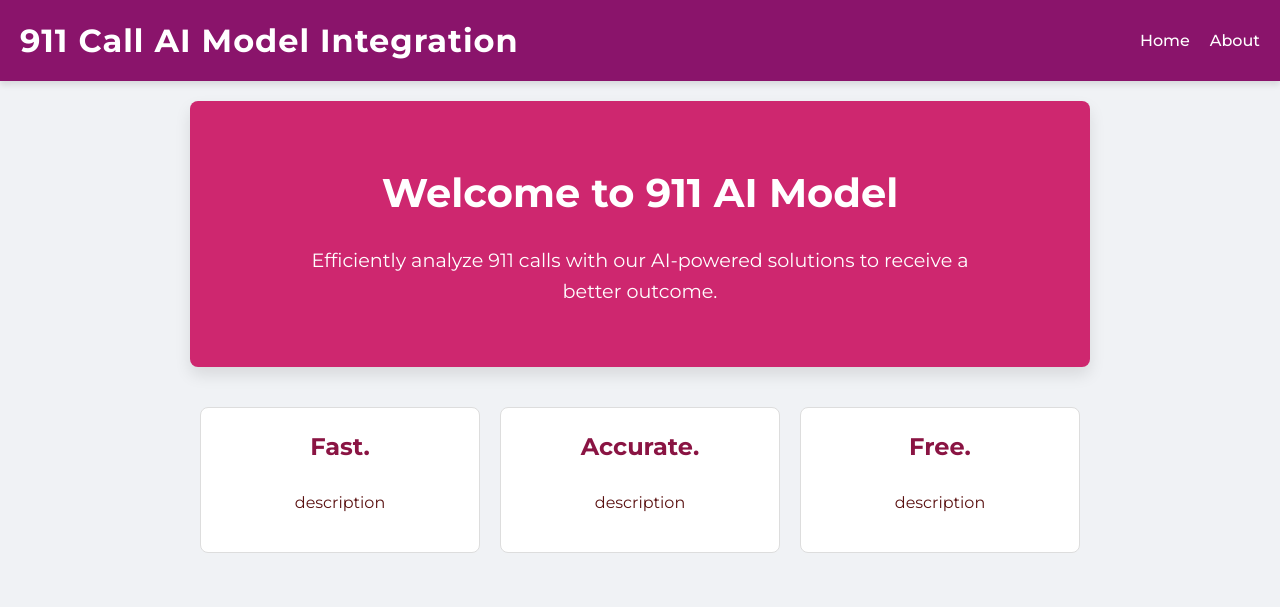
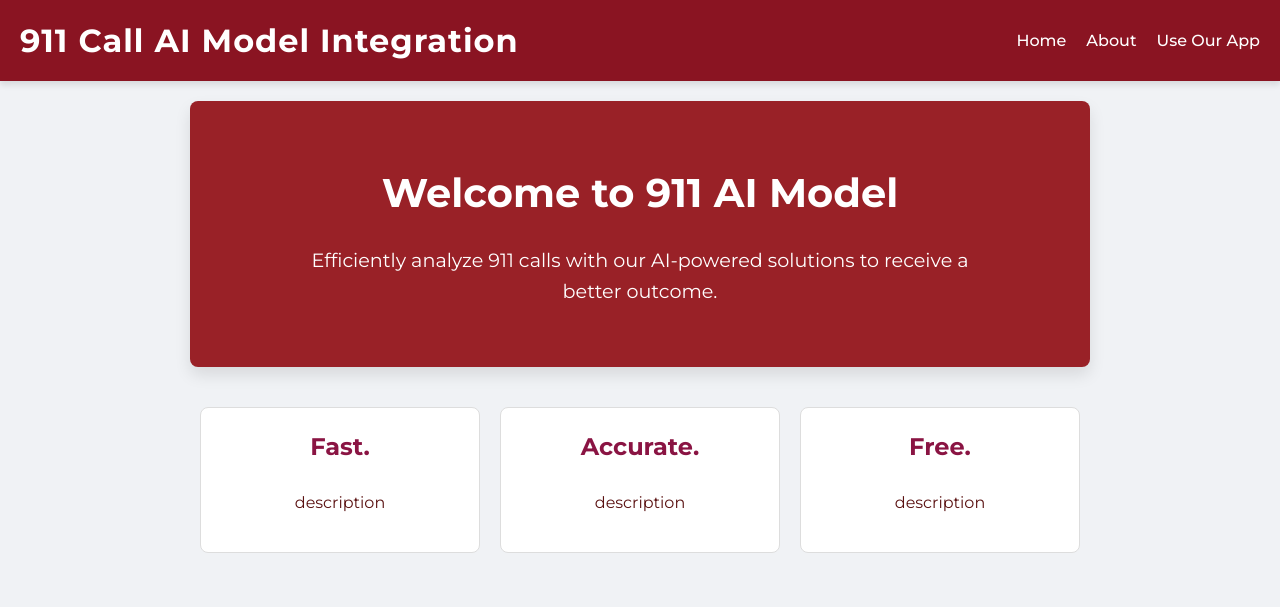
Before and after one commit to RealMyth21/cal-hacks-2024, a Flask app: page / in a window 1280 px wide. Shown: the top 607 px of the page. Run offline with Flask 3, Linux system fonts and the light colour scheme.

Commit message:
edited files

```diff
--- a/app.py
+++ b/app.py
@@ -1,4 +1,5 @@
 from flask import Flask, request, url_for, redirect, render_template
+import os
 
 app = Flask(__name__)
 
@@ -12,6 +13,34 @@ def index():
 def about():
     return render_template("about.html")
 
+#app.config['UPLOAD_FOLDER'] = 'path/to/upload_folder'
+app.config['UPLOAD_FOLDER'] = 'cal-hacks-2024\static\css\audios'
+app.config['DEBUG'] = True
+
+@app.route('/demo', methods=['GET', 'POST'])
+def demo():
+    try:
+        if request.method == 'POST':
+            # Check if the post request has the file part
+            if 'file' not in request.files:
+                print("No file part in request")
+                return redirect(request.url)
+            file = request.files['file']
+            # If the user does not select a file, the browser submits an empty file without a filename
+            if file.filename == '':
+                print("No selected file")
+                return redirect(request.url)
+            if file:
+                filename = file.filename
+                file.save(os.path.join(app.config['UPLOAD_FOLDER'], filename))
+                print(f"File saved: {filename}")
+                return redirect(url_for('demo'))
+
+        return render_template('demo.html')
+    except Exception as e:
+        print(f"Error: {e}")
+        return "An error occurred during the file upload process."
+
 
 """
 @app.route("/contact")
--- a/static/css/style.css
+++ b/static/css/style.css
@@ -11,7 +11,7 @@ body {
 }
 
 header {
-    background-color: #8a146b;
+    background-color: #8a1422;
     color: white;
     padding: 15px 0;
     box-shadow: 0 4px 6px rgba(0, 0, 0, 0.1);
@@ -61,7 +61,7 @@ main .container {
 .hero {
     text-align: center;
     padding: 60px 0;
-    background-color: #ce276f;
+    background-color: #992127;
     color: white;
     margin-bottom: 30px;
     border-radius: 8px;
--- a/templates/about.html
+++ b/templates/about.html
@@ -15,7 +15,7 @@
                 <ul>
                     <li><a href="{{ url_for('index') }}">Home</a></li>
                     <li><a href="{{ url_for('about') }}">About</a></li>
-                    {# <li><a href="{{ url_for('contact') }}">Use Our App</a></li> #}
+                    <li><a href="{{ url_for('demo') }}">Use Our App</a></li>
                 </ul>
             </nav>
         </div>
--- a/templates/contact.html
+++ b/templates/demo.html
@@ -15,7 +15,7 @@
                 <ul>
                     <li><a href="{{ url_for('index') }}">Home</a></li>
                     <li><a href="{{ url_for('about') }}">About</a></li>
-                    <li><a href="{{ url_for('contact') }}">Use Our App</a></li>
+                    <li><a href="{{ url_for('demo') }}">Use Our App</a></li>
                 </ul>
             </nav>
         </div>
--- a/templates/index.html
+++ b/templates/index.html
@@ -15,7 +15,7 @@
                 <ul>
                     <li><a href="{{ url_for('index') }}">Home</a></li>
                     <li><a href="{{ url_for('about') }}">About</a></li>
-                    {# <li><a href="{{ url_for('contact') }}">Use Our App</a></li> #}
+                     <li><a href="{{ url_for('demo') }}">Use Our App</a></li>
                 </ul>
             </nav>
         </div>
```
